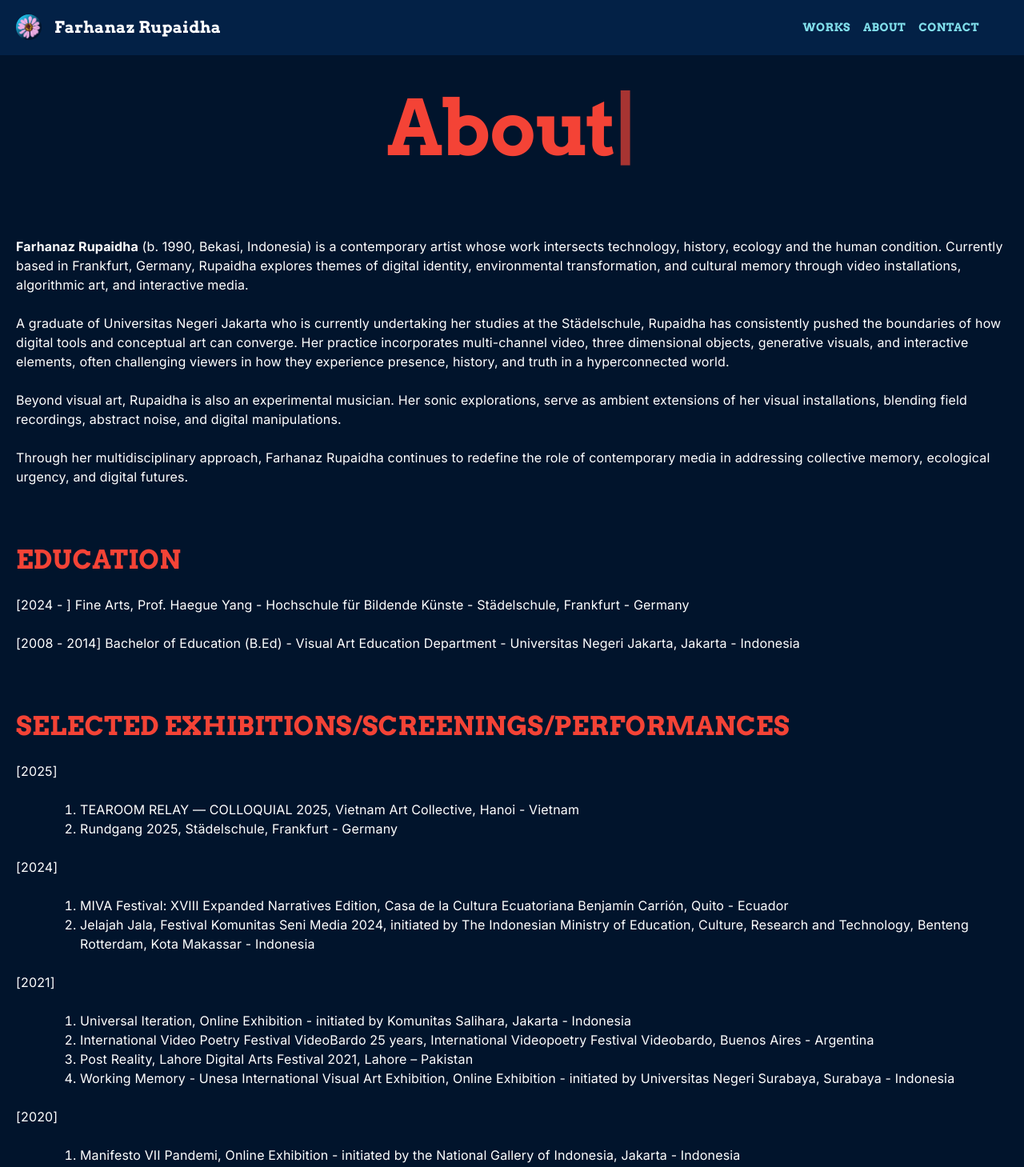
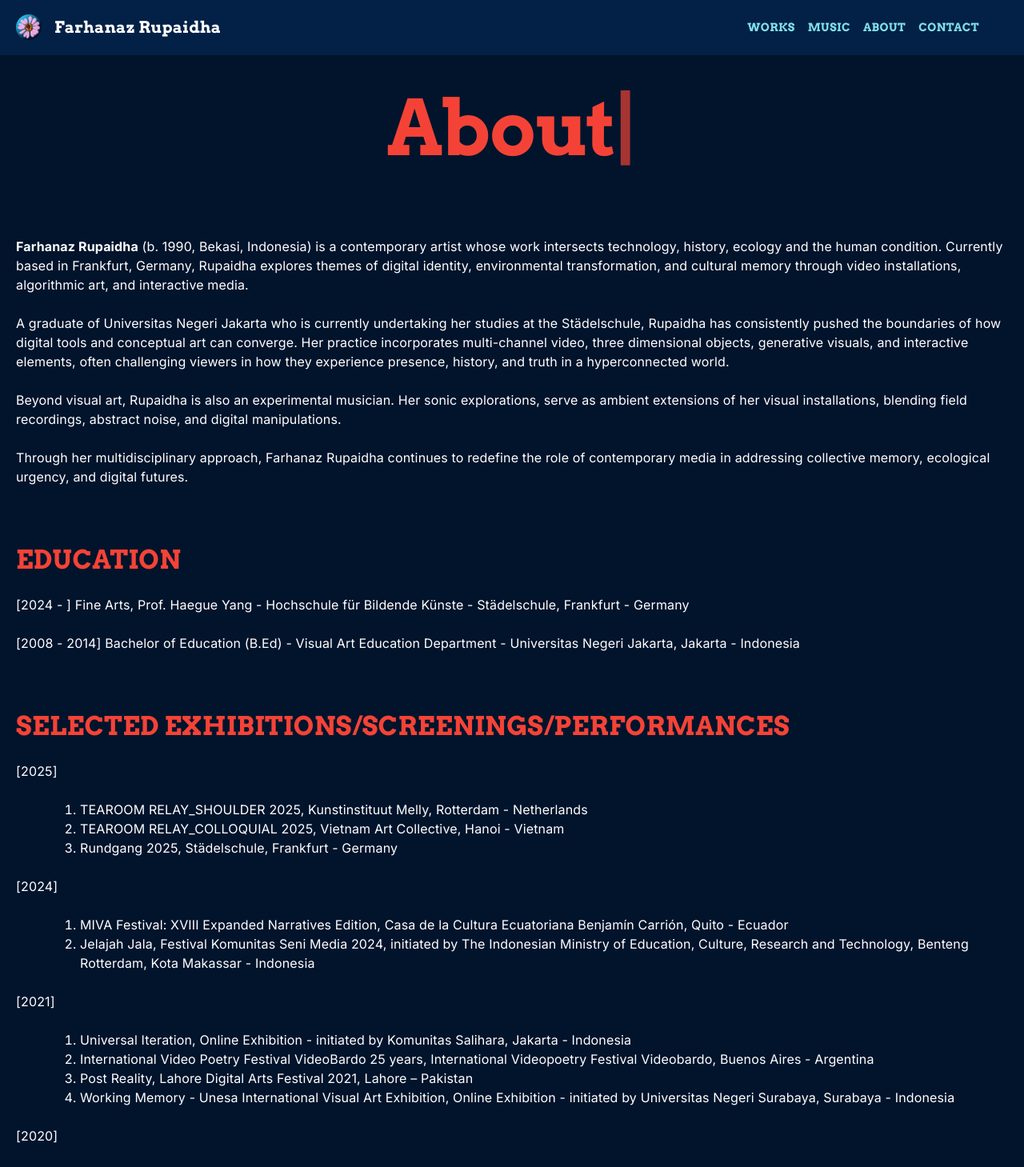
Before and after one commit to farhanazrupaidha/farhanazrupaidha-markdown, a Next.js app: page /about in a window 1280 px wide. Shown: the top 1459 px of the page at 80% size. Built offline with nearby package versions, Linux system fonts and the light colour scheme; no server answers; what @mui/material-nextjs would draw is missing.

Commit message:
19th commit
music button added

```diff
--- a/src/app/_components/appbar.js
+++ b/src/app/_components/appbar.js
@@ -108,6 +108,13 @@ function ResponsiveAppBar(props) {
                   >
                       Works
               </Button>
+                  <Button
+                      href="https://farhanazrupaidha.bandcamp.com"
+                      color= 'secondary'
+                      sx={{ my: 2, display: 'block' }}
+                  >
+                      Music
+              </Button>
               <Button
                       href="/about"
                       color= 'secondary'
--- a/src/app/_components/drawer.js
+++ b/src/app/_components/drawer.js
@@ -81,6 +81,13 @@ function DrawerToggle () {
                     </ListItemText>
                   </ListItemButton>
                 </ListItem>
+                <ListItem disablePadding>
+                  <ListItemButton href="https://farhanazrupaidha.bandcamp.co">
+                    <ListItemText>
+                      Music
+                    </ListItemText>
+                  </ListItemButton>
+                </ListItem>
           </List>
         <Divider sx={{m:1}} />
           <List sx={{p:2}}>
--- a/src/app/about/page.tsx
+++ b/src/app/about/page.tsx
@@ -42,7 +42,10 @@ export default function Index() {
         <p>[2025]</p>
         <ol className="list-decimal my-6 list-outside ml-20">
         <li>
-        <div>TEAROOM RELAY — COLLOQUIAL 2025, Vietnam Art Collective, Hanoi - Vietnam</div>
+        <div>TEAROOM RELAY_SHOULDER 2025, Kunstinstituut Melly, Rotterdam - Netherlands</div>
+        </li>
+        <li>
+        <div>TEAROOM RELAY_COLLOQUIAL 2025, Vietnam Art Collective, Hanoi - Vietnam</div>
         </li>
         <li>
         <div>Rundgang 2025, Städelschule, Frankfurt - Germany</div>
```
